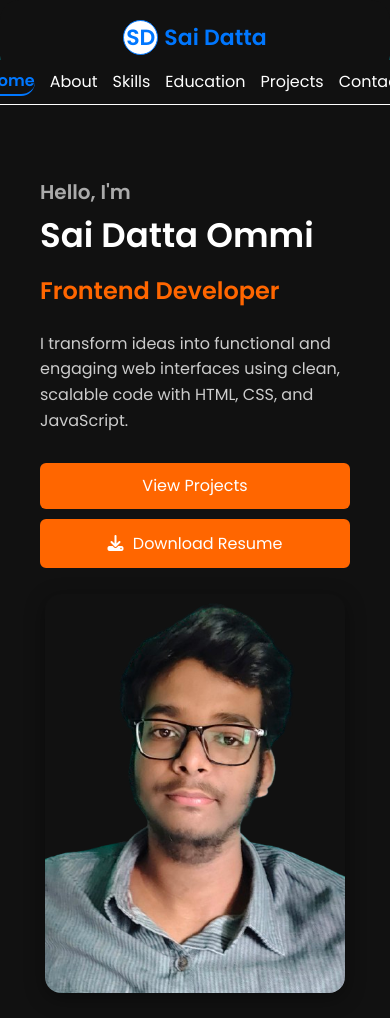
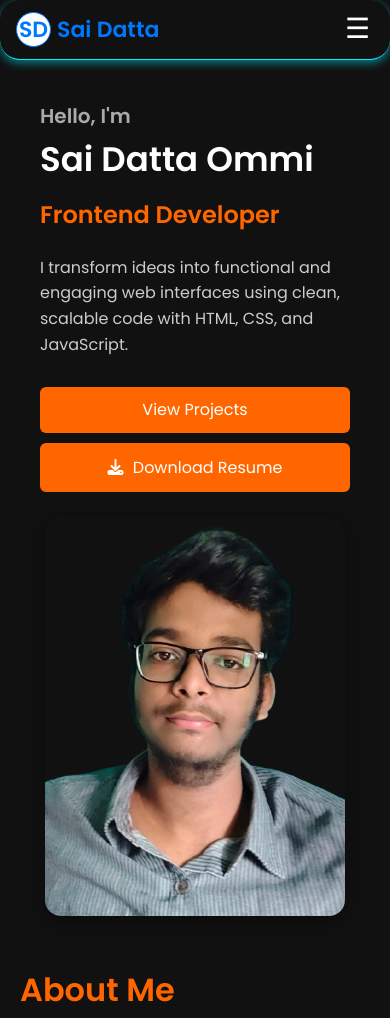
Before and after one commit to ommisaidatta/portfolio, a plain HTML site: page index.html in a window 390 px wide. Shown: the top 1018 px of the page. Drawn offline with nearby package versions, Linux system fonts and the light colour scheme.

Commit message:
Improve mobile responsiveness and menu UI

```diff
--- a/index.html
+++ b/index.html
@@ -5,7 +5,6 @@
   <meta name="viewport" content="width=device-width, initial-scale=1.0" >
   <title>My Portfolio</title>
   <link href="https://cdn.jsdelivr.net/npm/aos@2.3.4/dist/aos.css" rel="stylesheet">
-  <link rel="stylesheet" href="https://cdnjs.cloudflare.com/ajax/libs/font-awesome/4.7.0/css/font-awesome.min.css">
   <link href="https://fonts.googleapis.com/css2?family=Poppins:wght@400;600&display=swap" rel="stylesheet">
   <link rel="stylesheet" href="https://cdnjs.cloudflare.com/ajax/libs/font-awesome/6.4.0/css/all.min.css"/>
 
@@ -20,7 +19,12 @@
         <span class="logo-circle">SD</span>
         <span class="logo-text">Sai Datta</span>
       </div>
-      <nav class="nav-links">
+
+       <div class="menu-toggle" id="menu-toggle">
+      ☰
+    </div>
+
+      <nav class="nav-links" id="nav-links">
         <a href="#home" class="nav-link">Home</a>
         <a href="#about" class="nav-link">About</a>
         <a href="#skills" class="nav-link">Skills</a>
@@ -202,7 +206,7 @@
       <img src="assets/projectimages/weather_image.png" alt="Weather App Screenshot" />
     </div>
     <div class="project-content">
-      <h3>Weather Forecast Application</h3>
+      <h3>Weather Application</h3>
       <p>
         A responsive weather application using HTML, CSS, and JavaScript. It fetches real-time weather data and 5-day forecasts from the OpenWeatherMap API. Features include geolocation-based weather, dark mode toggle, dynamic weather-based backgrounds, and user-friendly design optimized for all screen sizes.
       </p>
--- a/script.js
+++ b/script.js
@@ -3,7 +3,7 @@ AOS.init({
     once: true
 });
 
-  const thresholdValue = window.innerWidth <= 768 ? 0.4 : 0.6;
+  const thresholdValue = window.innerWidth <= 768 ? 0.3 : 0.6;
 
   const sections = document.querySelectorAll("section");
   const navLinks = document.querySelectorAll(".nav-link");
@@ -23,9 +23,25 @@ AOS.init({
     },
     {
       threshold: thresholdValue,
+      rootMargin: "0px 0px 40px 0px"
     }
   );
 
   sections.forEach(section => {
     observer.observe(section);
   });
+
+  const toggleBtn = document.getElementById("menu-toggle");
+  const navLink = document.getElementById("nav-links");
+
+  toggleBtn.addEventListener("click", () => {
+    navLink.classList.toggle("active");
+    document.body.classList.toggle("menu-open");
+  });
+
+ document.querySelectorAll(".nav-links a").forEach(link => {
+    link.addEventListener("click", () => {
+      navLink.classList.remove("active");
+      document.body.classList.remove("menu-open");
+    });
+  });
--- a/style.css
+++ b/style.css
@@ -14,6 +14,8 @@ body {
   line-height: 1.6;
   scroll-behavior: smooth;
   background: #111;
+  max-width: 100%;
+  overflow-x: hidden;
 }
 a {
   text-decoration: none;
@@ -494,36 +496,71 @@ i {
   color: #777;
 }
 
+ @media (max-width: 480px) {
+    .menu-toggle {
+    display: block;
+    font-size: 28px;
+    position: absolute;
+    text-align: center;
+    right: 20px;
+    color: white;
+    z-index: 2001;
+    cursor: pointer;
+  }
 
-@media (max-width: 480px) {
   .nav-links {
-    flex-direction: row;
+    position: fixed;
+    top: 0;
+    right: -100%;
+    height: 100vh;
+    width: 70%;
+    background-color: #111;
+    flex-direction: column;
     align-items: center;
-    background: #111;
-    position: absolute;
-    top: 60px;
-    left: 0;
-    width: 100%;
+    justify-content: flex-start;
+    gap: 15px;
+    padding-top: 80px;
+    transition: right 0.3s ease-in-out;
+    z-index: 2000;
     display: flex;
-    gap: 15px;
-    padding: 0px;
-    justify-content: center;
-    border-bottom: 1px solid white;
+  }
+
+  .nav-links.active {
+    right: 0;
   }
 
   .nav-links a {
-    /* display: flex; */
-    margin: 8px 0px;
+    color: white;
+    font-size: 18px;
+    padding: 10px 0;
+    border-bottom: 1px solid #333;
+    width: 100%;
+    text-align: center;
+  }
+
+  body.menu-open {
+    overflow: hidden;
+  }
+    .navbar {
+    position: fixed;
+    top: 0;
+    left: 0;
+    width: 100%;
+    background: #111;
+    z-index: 1000;
   }
 
   .navbar .container {
-    flex-direction: column;
-    background: #111;
-    max-width: 100%;
-    box-shadow: none;
+    display: flex;
+    justify-content: space-between;
+    align-items: center;
+    flex-direction: row;
+    padding: 12px 16px;
+    position: relative;
   }
 
   .home-section {
+    padding-top: 100px;
     padding-bottom: 15px;
   }
     .home-content {
@@ -565,7 +602,7 @@ i {
     padding-top: 0;
   }
     .skills-grid {
-    grid-template-columns: repeat(2, 1fr); /* from 4 to 2 columns */
+    grid-template-columns: repeat(2, 1fr);
   }
 
   .education-section {
@@ -581,7 +618,7 @@ i {
   }
     .project {
     flex-direction: column;
-    min-width: 100%; /* Fix overflow */
+    min-width: 100%;
     text-align: center;
   }
 
```
